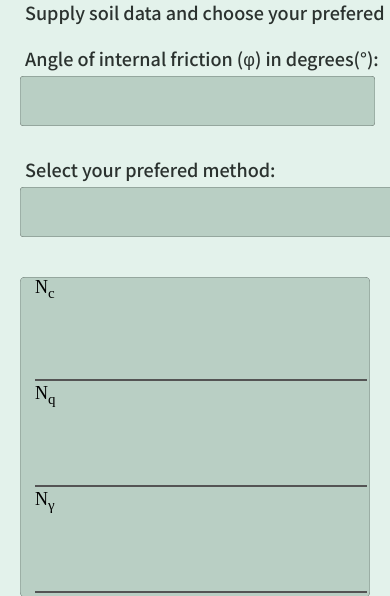
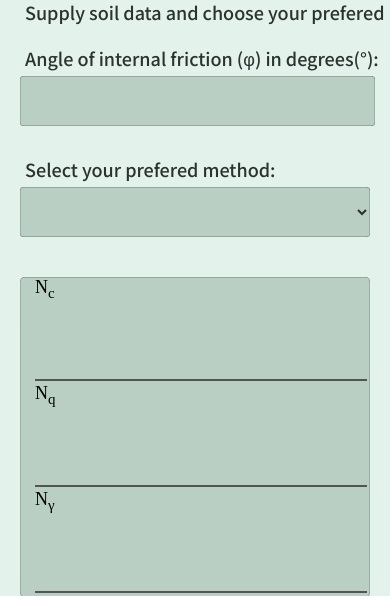
Before and after one commit to kolahimself/TriFactor, a Flask app: page /calculate in a window 390 px wide; the page is wider, and only the part inside the window is pictured. Shown: the part 181-777 px from the top of that part. Run offline with Flask 3, Linux system fonts and the light colour scheme.

Commit message:
Update trifactor.css

```diff
--- a/static/trifactor.css
+++ b/static/trifactor.css
@@ -271,7 +271,7 @@
         margin-left: 10px;
     }
     #t1{
-        width: 450px;
+        width: 350px;
         margin-left: 10px;
         margin-bottom: 30px;
         height: 50px;
```
